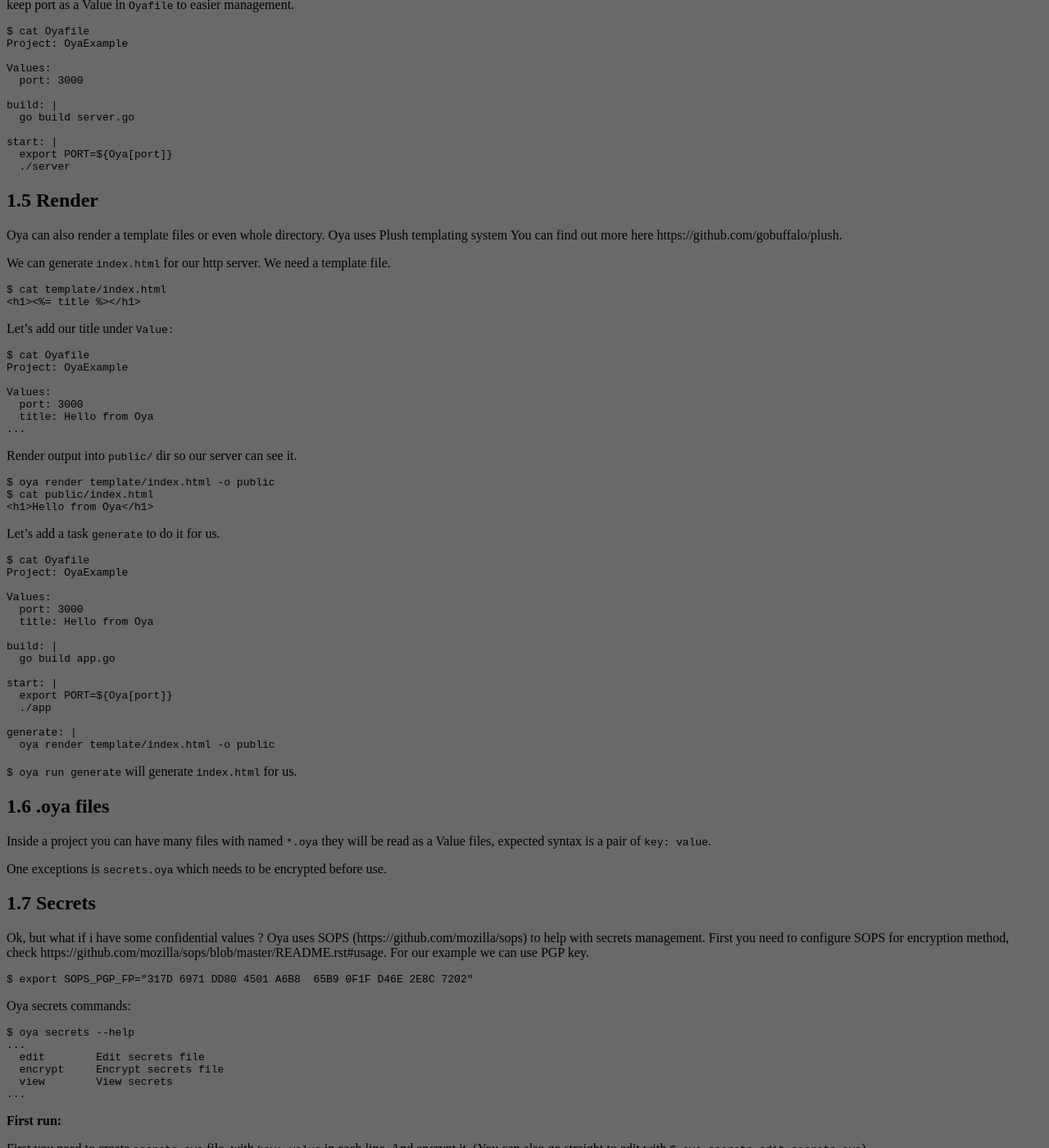
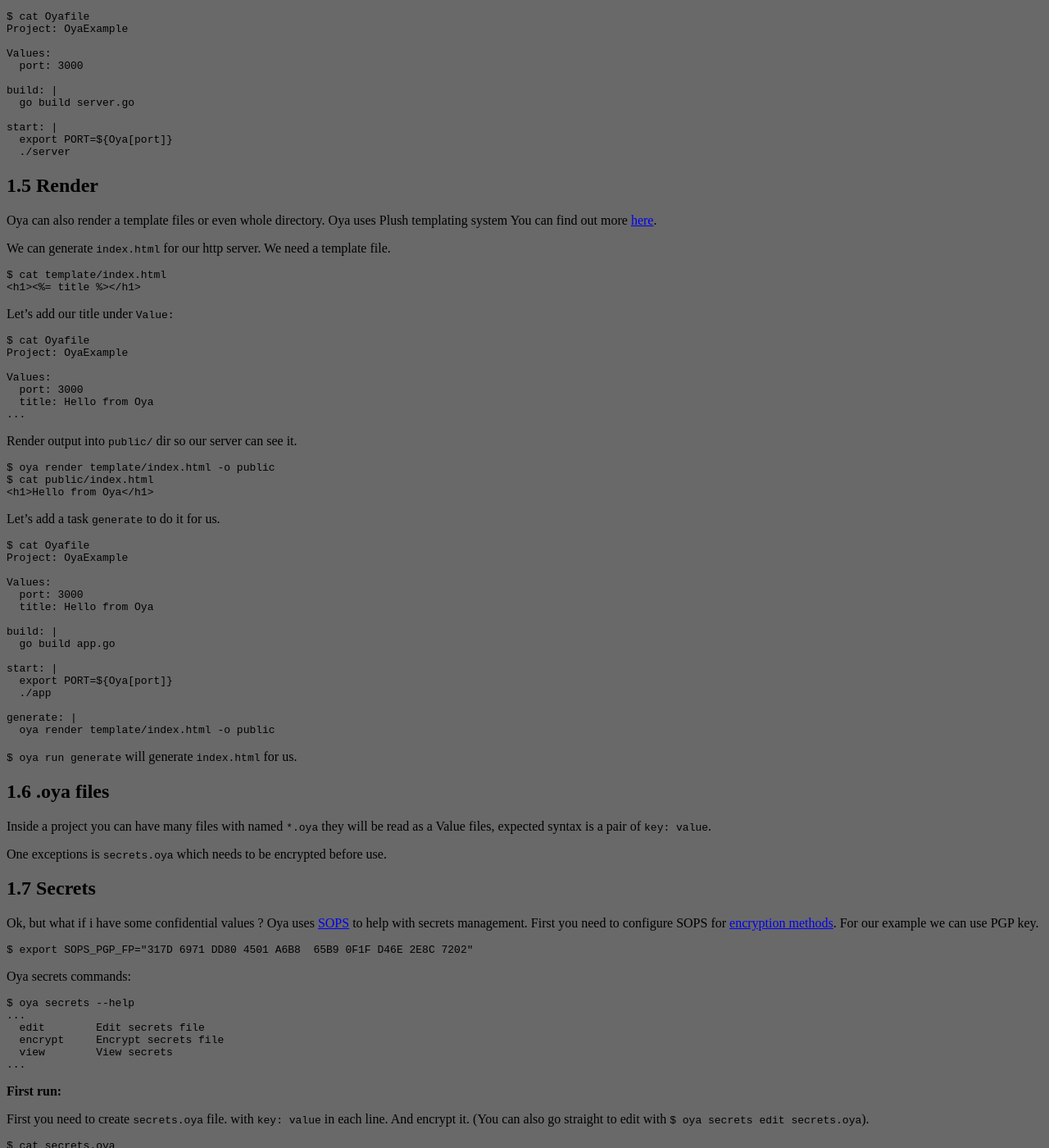
Before and after one commit to tooploox/oya, a Jekyll site: the page built from docs/doc.md, in a window 1280 px wide and 1400 px high, scrolled down 1714 px. Shown: the whole window at 82% size. Built offline with Jekyll 4.4.1, drawn with Linux system fonts in a browser that asks for light colours; our own code applies the rules of GitHub Pages for plain Markdown files; some of the changed text lies outside the part shown.

Commit message:
fix tempaltes

```diff
--- a/docs/doc.md
+++ b/docs/doc.md
@@ -38,7 +38,7 @@
 
 # 1. Oya helps with project build and run
 
-Final code can be found here https://github.com/tooploox/oya-example/tree/master/sample
+Final code can be found [here]( https://github.com/tooploox/oya-example/tree/master/sample)
 
 1.1 Install Oya
 1.2 Project
@@ -124,7 +124,7 @@
 
 ## 1.5 Render
 
-Oya can also render a template files or even whole directory. Oya uses Plush templating system You can find out more here https://github.com/gobuffalo/plush.
+Oya can also render a template files or even whole directory. Oya uses Plush templating system You can find out more [here](https://github.com/gobuffalo/plush).
 
 We can generate `index.html` for our http server. We need a template file.
 
@@ -182,8 +182,8 @@
 ## 1.7 Secrets
 
 Ok, but what if i have some confidential values ?
-Oya uses SOPS (https://github.com/mozilla/sops) to help with secrets management.
-First you need to configure SOPS for encryption method, check https://github.com/mozilla/sops/blob/master/README.rst#usage.
+Oya uses [SOPS](https://github.com/mozilla/sops) to help with secrets management.
+First you need to configure SOPS for [encryption methods](https://github.com/mozilla/sops/blob/master/README.rst#usage).
 For our example we can use PGP key.
 
     $ export SOPS_PGP_FP="317D 6971 DD80 4501 A6B8  65B9 0F1F D46E 2E8C 7202"
@@ -243,7 +243,7 @@
 
 # 2. Project structure - Recursive Oya.
 
-Example code: https://github.com/tooploox/oya-example/tree/master/recurse
+[Example code](https://github.com/tooploox/oya-example/tree/master/recurse)
 
 Ok, but what if i want to create frontend APP in other language, how can we separate it.
 We have a golang server and http files in one place. In Oyafile we’re building golang and generating html. It is not a best practice.
--- a/package.json
+++ b/package.json
@@ -24,6 +24,8 @@
     "remark-preset-lint-recommended": "^3.0.2"
   },
   "remarkConfig": {
-      "plugins": ["remark-preset-lint-recommended"]
+    "plugins": [
+      "remark-preset-lint-recommended"
+    ]
   }
 }
```
Also changed, not shown: other parts of docs/doc.md (+1 -12 lines), 1 other file.
